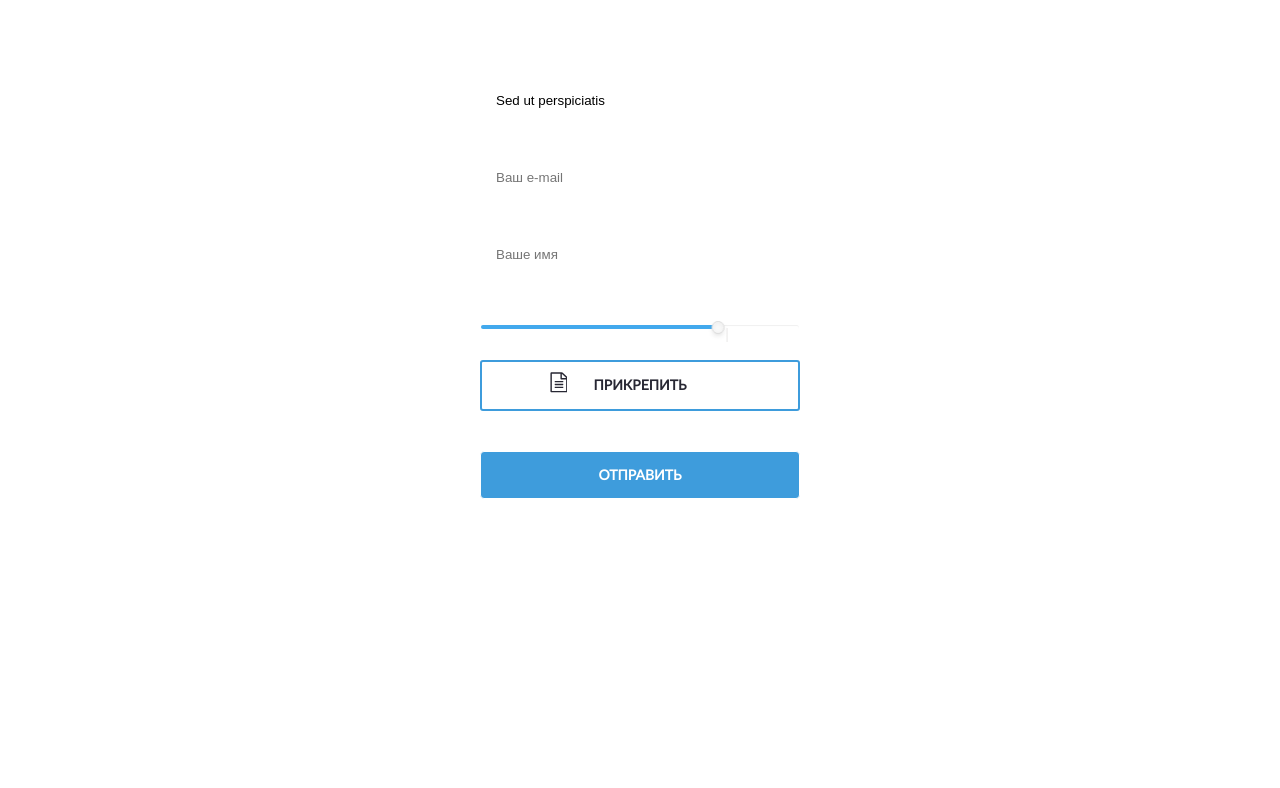
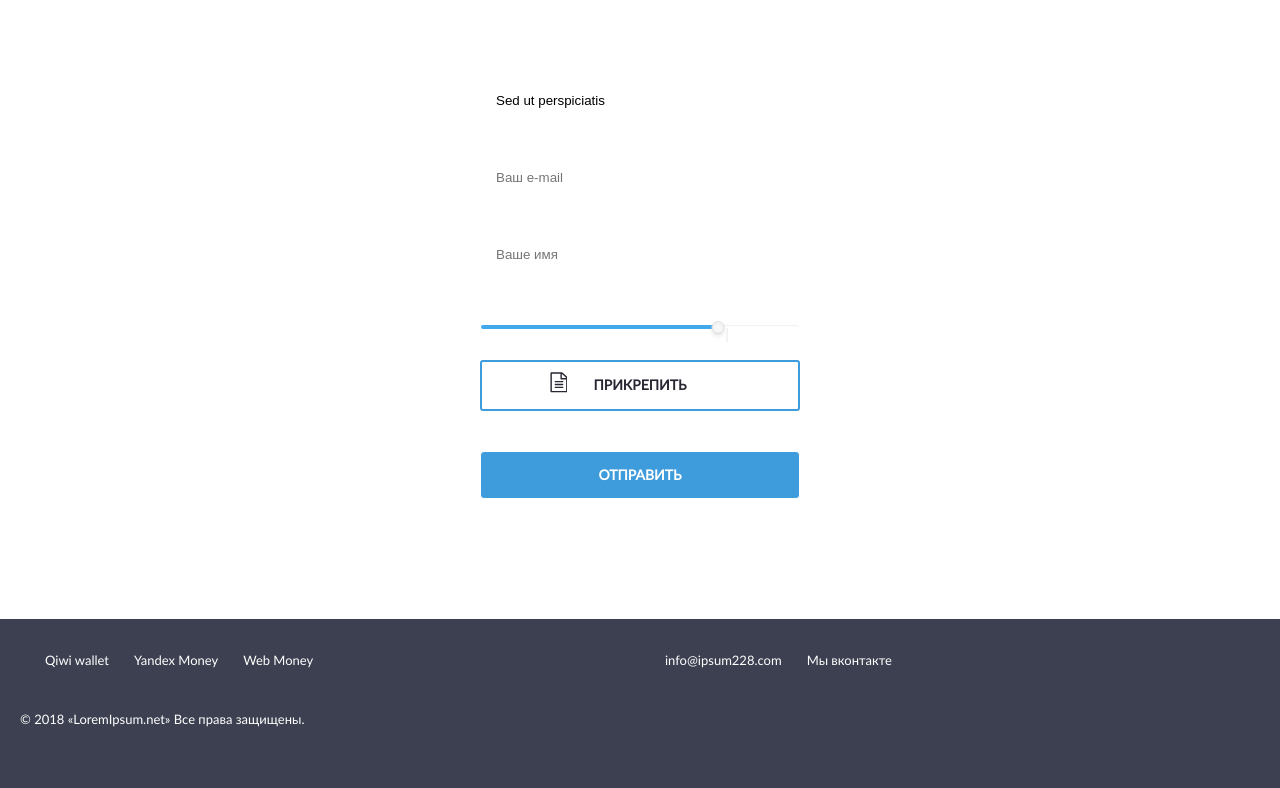
Before and after one commit to Ramc1987/LoremIpsum-test, a website: page source/index.html in a window 1280 px wide. Shown: the part 1309-2097 px from the top of the page. Before the commit the page ends 1928 px from the top, so only its background shows below. Drawn offline with nearby package versions, Linux system fonts and the light colour scheme; files that its build step writes are made by us from their sources.

Commit message:
Add footer

```diff
--- a/source/index.html
+++ b/source/index.html
@@ -115,8 +115,8 @@
                 <option value="value4">Temporibus autem</option>
                 <option value="value5">Itaque earum rerum</option>
               </select>
-              <input class="order__form-input" type="email" name="email" placeholder="Ваш e-mail">
-              <input class="order__form-input" type="text" name="name" placeholder="Ваше имя">
+              <input class="order__form-input" type="email" name="email" placeholder="Ваш e-mail" required>
+              <input class="order__form-input" type="text" name="name" placeholder="Ваше имя" required>
               <div class="order__slider-wrapper">
                 <p class="order__slider-field">
                   <label class="order__slider-label">Sed ut perspiciatis, unde omnis iste natus</label>
@@ -136,6 +136,57 @@
         </div>
       </section>
     </main>
+    <footer class="footer">
+      <div class="footer__container">
+        <span class="footer__copyright">© 2018 «LoremIpsum.net» Все права защищены.</span>
+        <ul class="footer__pay-list">
+          <li class="footer__pay-item">
+            <a class="footer__pay-link" href="#">
+              <svg class="footer-pay-icon footer-pay-icon--qiwi" width="20" height="20">
+                <use xlink:href="img/sprite.svg#qiwi"></use>
+              </svg>
+              <span>
+                Qiwi wallet
+              </span>
+            </a>
+          </li>
+          <li class="footer__pay-item">
+            <a class="footer__pay-link" href="#">
+              <svg class="footer-pay-icon footer-pay-icon--web-money" width="19" height="18">
+                <use xlink:href="img/sprite.svg#web-money"></use>
+              </svg>
+              <span>Yandex Money</span>
+            </a>
+          </li>
+          <li class="footer__pay-item">
+            <a class="footer__pay-link" href="#">
+              <svg class="footer-pay-icon footer-pay-icon--yandex-money" width="15" height="18">
+                <use xlink:href="img/sprite.svg#yandex-money"></use>
+              </svg>
+              <span>Web Money</span>
+            </a>
+          </li>
+        </ul>
+        <ul class="footer__contacts-list">
+          <li class="footer__contacts-item">
+            <a class="footer__contacts-link" href="#">
+              <svg class="footer__contacts-icon footer__contacts-icon--footer-email" width="16" height="13">
+                <use xlink:href="img/sprite.svg#footer-email"></use>
+              </svg>
+              <span>info@ipsum228.com</span>
+            </a>
+          </li>
+          <li class="footer__contacts-item">
+            <a class="footer__contacts-link" href="#">
+              <svg class="footer__contacts-icon footer__contacts-icon--vk" width="12" height="14">
+                <use xlink:href="img/sprite.svg#vk"></use>
+              </svg>
+              <span>Мы вконтакте</span>
+            </a>
+          </li>
+        </ul>
+      </div>
+    </footer>
     <script src="./js/menu-toggle.js"></script>
     <script src="https://unpkg.com/nouislider@14.6.3/distribute/nouislider.min.js"></script>
     <script src="./js/slider.js"></script>
--- /dev/null
+++ b/source/sass/blocks/footer.scss
@@ -0,0 +1,71 @@
+.footer {
+  background: #3d4050;
+}
+
+.footer__container {
+  padding: 31px 20px;
+  display: grid;
+  grid-template-columns: repeat(auto-fit, minmax(100px, 1fr));
+}
+
+.footer__copyright {
+  grid-row: 3/4;
+  margin-bottom: 30px;
+}
+
+.footer__pay-list {
+  display: flex;
+  flex-wrap: wrap;
+  margin: 0;
+  padding: 0 0 31px 0;
+}
+
+.footer__pay-item {
+  &:not(:last-child) {
+    margin-bottom: 10px;
+  }
+}
+
+.footer__pay-link,
+.footer__contacts-link {
+  color: #ffffff;
+  display: flex;
+  align-items: center;
+}
+
+.footer__pay-link span {
+  padding: 0 0 0 5px;
+}
+
+.footer__contacts-link span {
+  padding: 0 0 0 5px;
+}
+
+.footer-pay-icon,
+.footer__contacts-icon {
+  width: 20px;
+  height: 20px;
+}
+
+.footer__contacts-list {
+  display: flex;
+  flex-wrap: wrap;
+  margin: 0;
+  padding: 0 0 31px 0;
+}
+
+.footer__contacts-item {
+  &:not(:last-child) {
+    margin-bottom: 10px;
+  }
+}
+
+.footer__contacts-icon {
+  &--footer-email {
+    padding: 4px 0 0 0;
+  }
+
+  &--vk {
+    padding: 3px 0 0 2px;
+  }
+}
--- a/source/sass/blocks/order.scss
+++ b/source/sass/blocks/order.scss
@@ -215,7 +215,6 @@
 
 .order__slider-file label.focus {
   outline: 1px solid #0078d7;
-  outline: -webkit-focus-ring-color auto 5px;
 }
 
 .order__button-submit {
--- a/source/sass/blocks/slider.scss
+++ b/source/sass/blocks/slider.scss
@@ -32,4 +32,8 @@
     left: 14px;
     top: 6px;
   }
+
+  &::before {
+    background: none;
+  }
 }
--- a/source/sass/style.scss
+++ b/source/sass/style.scss
@@ -10,3 +10,4 @@
 @import "../sass/blocks/promo.scss";
 @import "../sass/blocks/order.scss";
 @import "../sass/blocks/slider.scss";
+@import "../sass/blocks/footer.scss";
```
Also changed, not shown: source/img/Icons-svg/footer-email.svg (added), source/img/Icons-svg/qiwi.svg (added), source/img/Icons-svg/vk.svg (added), source/img/Icons-svg/web-money.svg (added), source/img/Icons-svg/yandex-money.svg (added).
